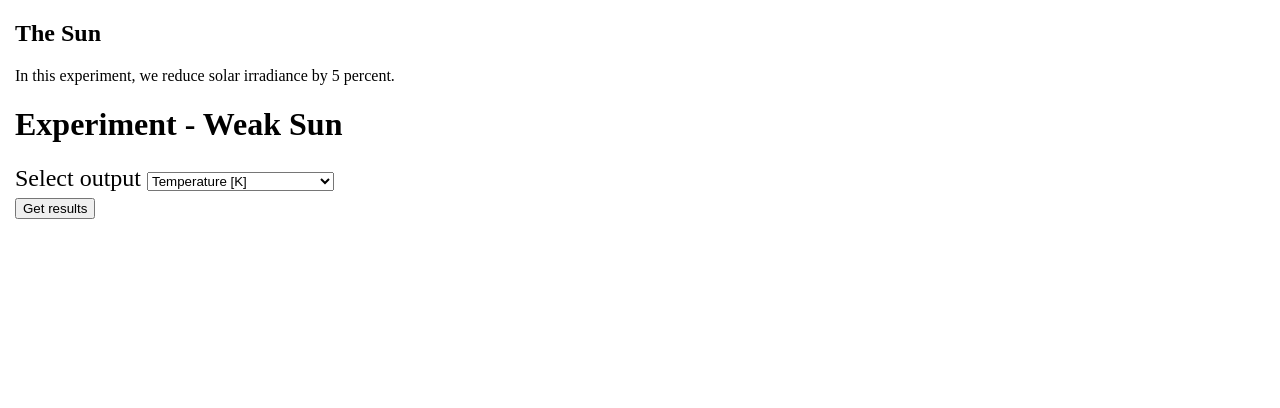
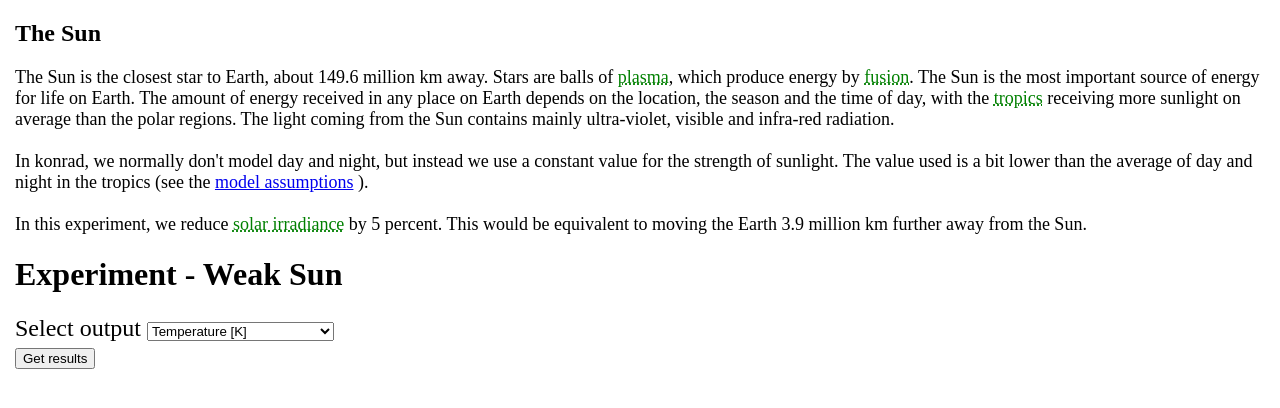
Before and after one commit to lkluft/konrad-website, a Flask app: page /sun_exp in a window 1280 px wide. Shown: the top 408 px of the page. Run offline with Flask 2, Linux system fonts and the light colour scheme.

Commit message:
Add description to solar experiment

```diff
--- a/templates/CO2exp.html
+++ b/templates/CO2exp.html
@@ -7,7 +7,7 @@
 </head>
 <body>
     <h2>The greenhouse effect</h2>
-    <font size=3><div>
+    <font size=4><div>
         CO<sub>2</sub> is a greenhouse gas, which means that it absorbs and
         emits
         <abbr title="In climate science, longwave radiation describes the
--- a/templates/ConvExp.html
+++ b/templates/ConvExp.html
@@ -7,7 +7,7 @@
 </head>
 <body>
     <h2>Convection</h2>
-    <font size=3><div>
+    <font size=4><div>
         Convection is one of the main methods of heat transfer in the
         <abbr title="the lowest layer of the atmosphere, where clouds form and
         where temperature decreases with height" tabindex="-1">troposphere</abbr>.
--- a/templates/OzoneExp.html
+++ b/templates/OzoneExp.html
@@ -7,7 +7,7 @@
 </head>
 <body>
     <h2>Ozone</h2>
-    <font size=3><div>
+    <font size=4><div>
         Ozone occurs naturally in the
         <abbr title="In the tropics, the stratosphere is between about 15 and
         50 km above the Earth's surface, but further from the equator it starts
--- a/templates/SunExp.html
+++ b/templates/SunExp.html
@@ -7,8 +7,35 @@
 </head>
 <body>
     <h2>The Sun</h2>
-    <font size=3><div>
-        In this experiment, we reduce solar irradiance by 5 percent.
+    <font size=4><div>
+        The Sun is the closest star to Earth, about 149.6 million km away.
+        Stars are balls of
+        <abbr title="a hot gas containing charged particles" tabindex="-1">
+            plasma</abbr>,
+        which produce energy by
+        <abbr title="Fusion is the process in which two small atomic nuclei
+        join to form one larger one, releasing energy. On the Sun, fusion
+        mostly converts hydrogen to helium." tabindex="-1">fusion</abbr>.
+        The Sun is the most important source of energy for life on Earth.
+        The amount of energy received in any place on Earth depends on
+        the location, the season and the time of day, with the
+        <abbr title="near the equator" tabindex="-1">tropics</abbr> receiving
+        more sunlight on average than the polar regions.
+        The light coming from the Sun contains mainly ultra-violet,
+        visible and infra-red radiation.
+    </div><br /><div>
+        In konrad, we normally don't model day and night, but instead we use a
+        constant value for the strength of sunlight.
+        The value used is a bit lower than the average of day and night in the
+        tropics (see the
+        <a href="{{ url_for('all_models_are_wrong') }}">model assumptions</a>
+        ).
+    </div><br /><div>
+        In this experiment, we reduce
+        <abbr title="the amount of sunlight" tabindex="-1">solar irradiance</abbr>
+        by 5 percent.
+        This would be equivalent to moving the Earth 3.9 million km further
+        away from the Sun.
     </div></font>
     <h1>Experiment - Weak Sun</h1>
     <form method="post">
```
Also changed, not shown: templates/Experiments.html (+4 -4 lines).
